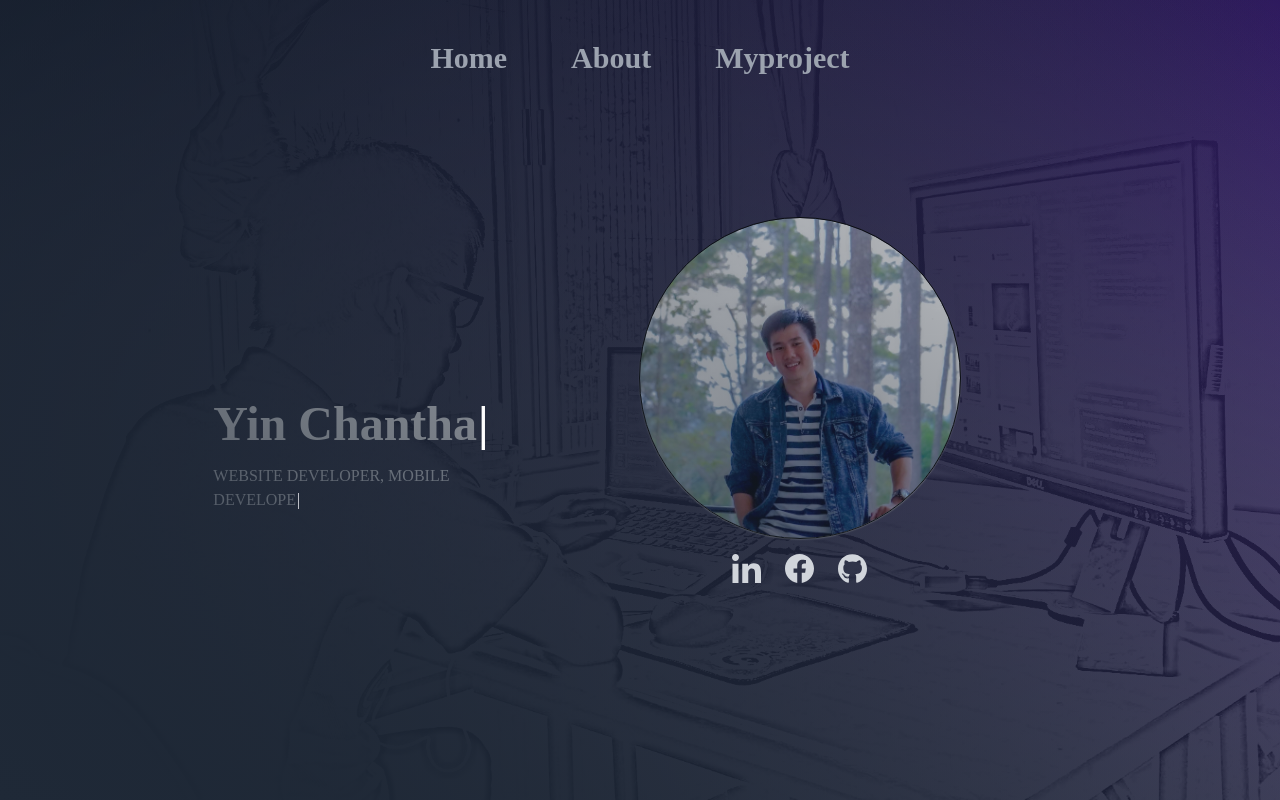
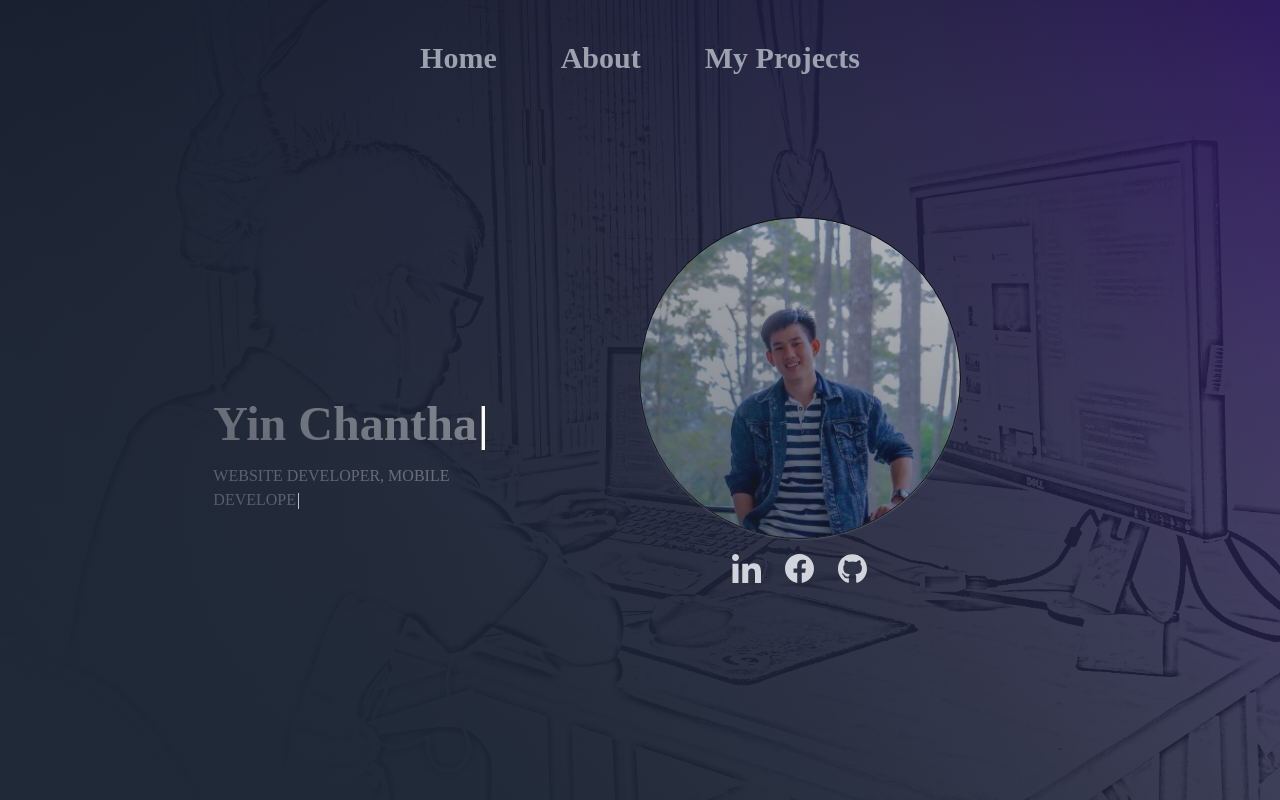
Before and after one commit to YinChantha/portfolio, a React (Vite) app: page / in a window 1280 px wide. Built offline with nearby package versions, Linux system fonts and the light colour scheme; the HTML template or start-up script is replaced by a standard one.

Commit message:
update route

```diff
--- a/src/Navbar.jsx
+++ b/src/Navbar.jsx
@@ -90,7 +90,7 @@ const Navbar = () => {
                 to="/myproject"
                 className="font-abhaya font-semibold text-3xl"
               >
-                Myproject
+                My Projects
               </Link>
             </li>
           </ul>
```
